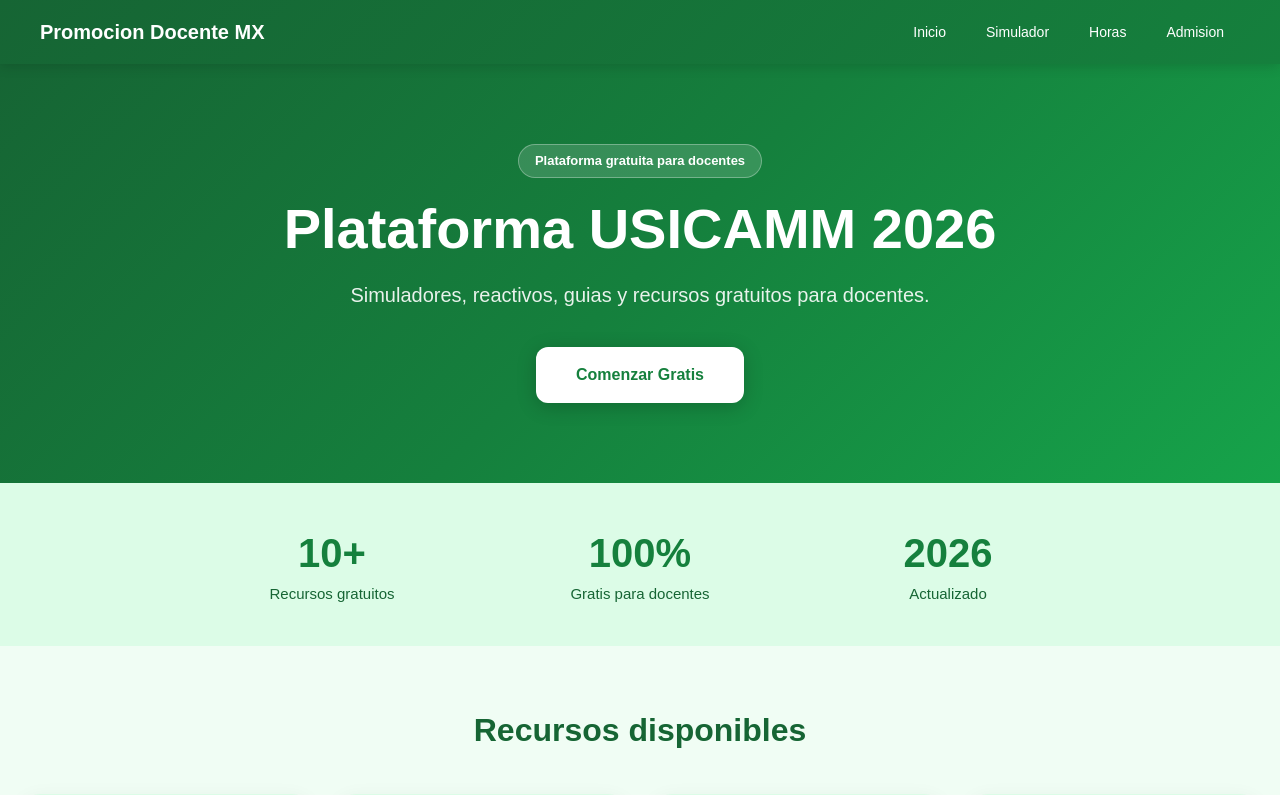
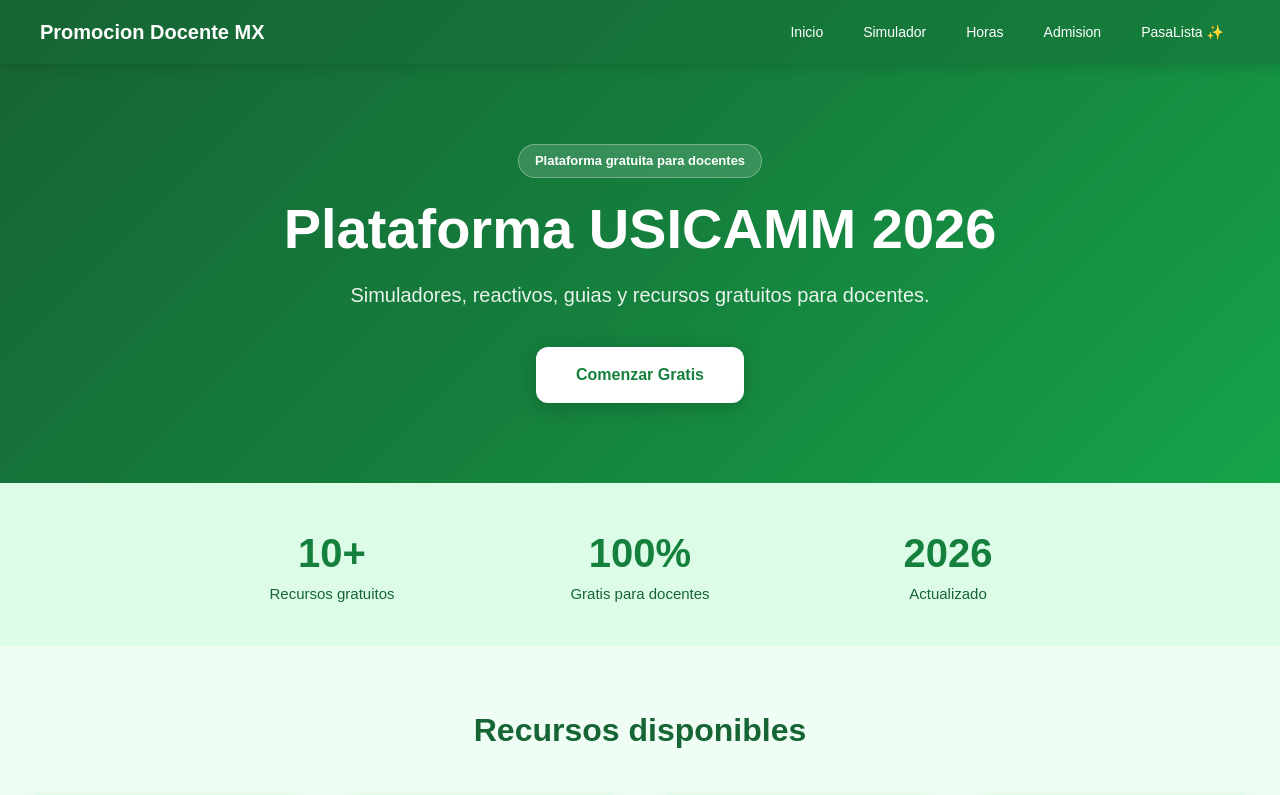
Before and after one commit to aidabereniceh-a11y/usicamm-platform, a React (Vite) app: page / in a window 1280 px wide. Shown: the top 795 px of the page. Built offline with nearby package versions, Linux system fonts and the light colour scheme.

Commit message:
agregar link pasalista en navbar

```diff
--- a/src/App.jsx
+++ b/src/App.jsx
@@ -29,7 +29,7 @@
       <nav style={{ background: "linear-gradient(135deg, #166534, #15803d)", padding: "0 40px", color: "white", display: "flex", justifyContent: "space-between", alignItems: "center", height: "64px", boxShadow: "0 2px 12px rgba(0,0,0,0.15)", position: "sticky", top: 0, zIndex: 100 }}>
         <div style={{ fontSize: "20px", fontWeight: "800" }}>Promocion Docente MX</div>
         <div style={{ display: "flex", gap: "8px" }}>
-          {[{ label: "Inicio", to: "/" }, { label: "Simulador", to: "/simulador-usicamm-2026" }, { label: "Horas", to: "/horas-adicionales" }, { label: "Admision", to: "/admision-docente-2026" }].map((item) => (
+          {[{ label: "Inicio", to: "/" }, { label: "Simulador", to: "/simulador-usicamm-2026" }, { label: "Horas", to: "/horas-adicionales" }, { label: "Admision", to: "/admision-docente-2026" }, { label: "PasaLista \u2728", to: "https://pasalista.mx" }].map((item) => (
             <Link key={item.to} to={item.to} style={{ color: "white", textDecoration: "none", padding: "8px 16px", borderRadius: "8px", fontSize: "14px", fontWeight: "500" }}>{item.label}</Link>
           ))}
         </div>
```
